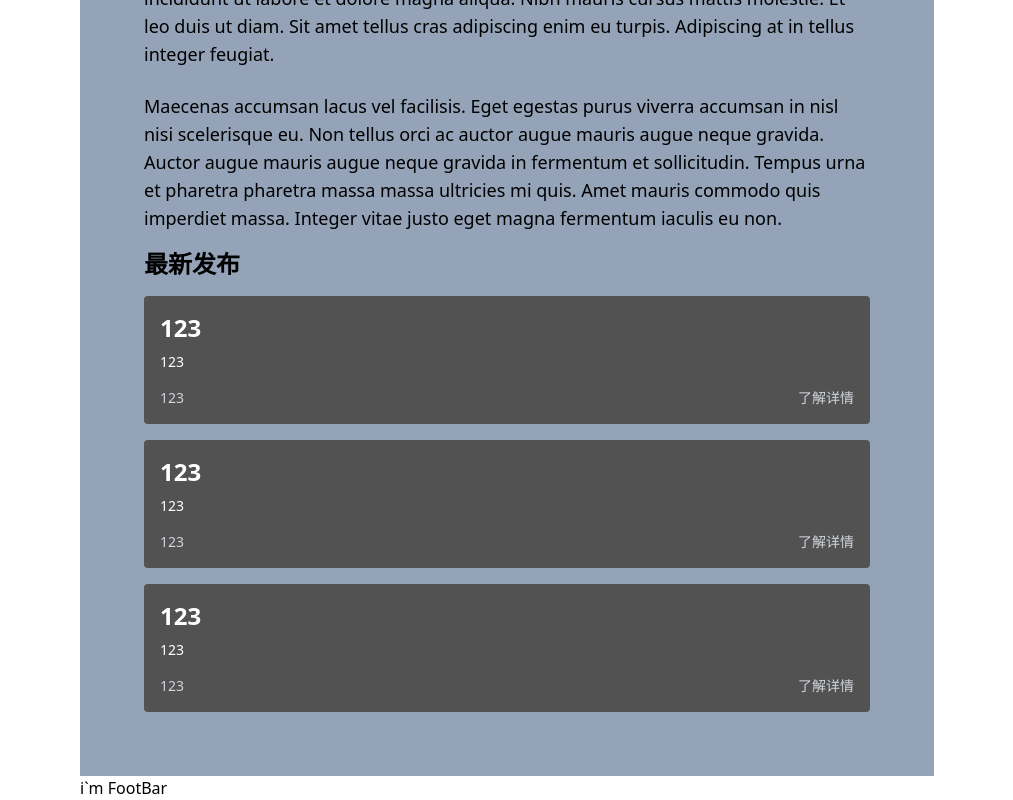
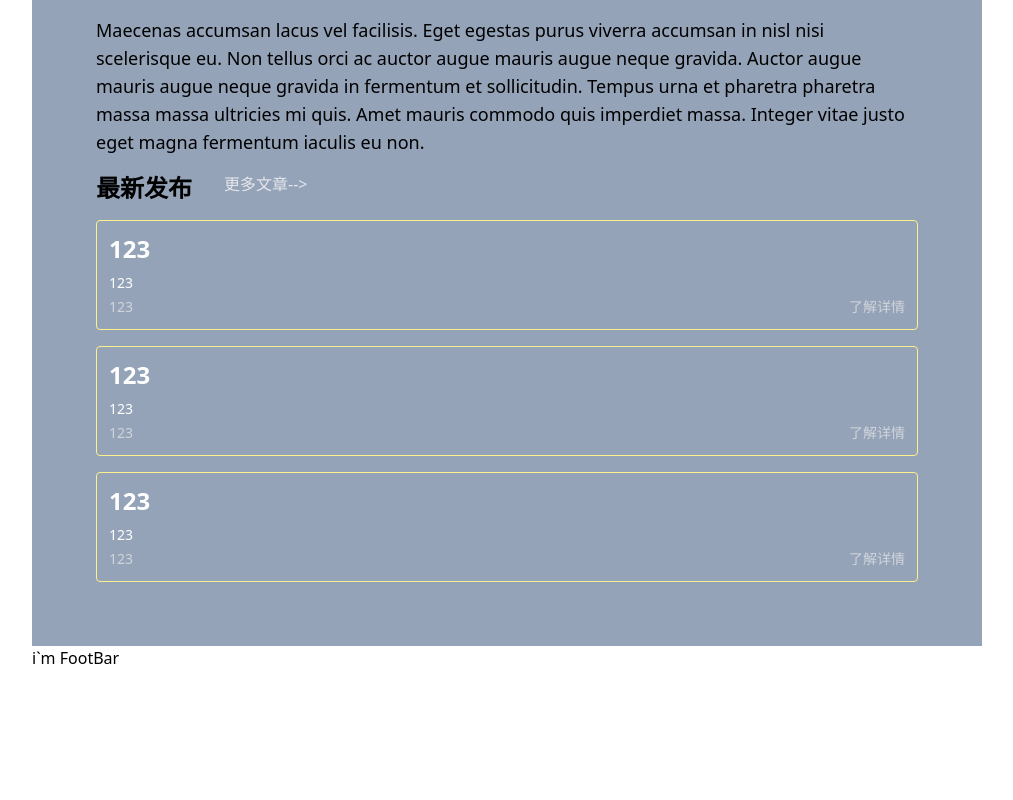
Before and after one commit to JeffreyZhu0201/NanoPress, a React (Create React App) app in the folder jeffreysblogfronted/: page /home in a window 1280 px wide. Shown: the part 756-1556 px from the top of the page, without its empty margins (133-1146 px from the left). After the commit the page ends 1426 px from the top, so only its background shows below. Built offline with nearby package versions, Linux system fonts and the light colour scheme.

Commit message:
优化样式

```diff
--- a/jeffreysblogfronted/src/App.tsx
+++ b/jeffreysblogfronted/src/App.tsx
@@ -60,7 +60,7 @@ function App() {
   return (
     <Router>
       <div className="App">
-        <div className='max-w-[854px] m-auto'>
+        <div className='max-w-[950px] m-auto'>
           <NavBar />
 
           <Routes>
--- a/jeffreysblogfronted/src/components/ArticleCard.tsx
+++ b/jeffreysblogfronted/src/components/ArticleCard.tsx
@@ -2,7 +2,7 @@
  * @Author: JeffreyZhu 1624410543@qq.com
  * @Date: 2024-11-26 15:46:51
  * @LastEditors: JeffreyZhu 1624410543@qq.com
- * @LastEditTime: 2024-11-27 20:19:52
+ * @LastEditTime: 2024-11-27 21:50:27
  * @FilePath: \JeffreysBlog\jeffreysblogfronted\src\components\ArticleCard.tsx
  * @Description: File Description Here...
  *
@@ -16,11 +16,11 @@ import React from "react"
 function ArticleCard(props:{title:string,intro:string,date:string}){
 
     return (
-        <div className="bg-neutral-600 border-white border-1.5 rounded">
-            <div className="m-4 flex flex-col">
+        <div className="bg-transparent border-yellow-200 rounded border">
+            <div className="m-3 flex flex-col">
                 <h1 className="text-xl md:text-2xl font-bold text-white truncate md:mb-2">{props.title}</h1>
-                <div className="box line-clamp-1 md:line-clamp-2 text-sm font-thin text-white">{props.intro}</div>
-                <div className="grid grid-cols-2 mt-2 md:mt-4">
+                <div className="line-clamp-1 text-sm font-thin text-white">{props.intro}</div>
+                <div className="grid grid-cols-2 mt-1">
                     <div className="float-start text-gray-300 text-sm">{props.date}</div>
                     <div className="float-start text-right text-gray-300 text-sm cursor-pointer hover:text-slate-100 transition-colors">了解详情</div>
                 </div>
--- a/jeffreysblogfronted/src/components/NavBar.tsx
+++ b/jeffreysblogfronted/src/components/NavBar.tsx
@@ -22,7 +22,7 @@ function NavBar(){
     }
 
     return (
-        <div className="flex justify-between items-center h-24 md:h-36 w-full mx-auto px-4 text-white bg-slate-600 md:px-10">
+        <div className="flex justify-between items-center h-20 md:h-24 w-full mx-auto px-4 text-white bg-slate-600 md:px-10">
             <h1 className="w-full text-3xl font-bold text-[#00df9a]">Jeffrey's Blog</h1>
 
             <ul className='hidden md:flex font-bold text-lg'>
--- a/jeffreysblogfronted/src/pages/Homepage.tsx
+++ b/jeffreysblogfronted/src/pages/Homepage.tsx
@@ -2,7 +2,7 @@
  * @Author: JeffreyZhu 1624410543@qq.com
  * @Date: 2024-11-25 20:51:21
  * @LastEditors: JeffreyZhu 1624410543@qq.com
- * @LastEditTime: 2024-11-27 19:45:46
+ * @LastEditTime: 2024-11-27 22:10:24
  * @FilePath: \JeffreysBlog\jeffreysblogfronted\src\pages\Homepage.tsx
  * @Description: File Description Here...
  *
@@ -14,13 +14,13 @@ import Avatar from "../resource/avatar.jpeg"
 import ArticleCard from "../components/ArticleCard"
 
 
-function Homepage():ReactElement{
-
+function Homepage(): ReactElement {
 
     return (
         <div className="Homepage bg-slate-400 w-full flex flex-col p-2 md:p-14">
             <div className="introduction my-12 md:mb-20">
-                <img src={Avatar} alt="" className="border-2 md:border-4 h-14 md:h-20 border-emerald-100 md:border-emerald-300 my-6 rounded-full"/>
+                {/* 介绍板块 */}
+                <img src={Avatar} alt="" className="border-2 md:border-4 h-14 md:h-20 border-emerald-100 md:border-emerald-300 my-6 rounded-full" />
                 <p className="text-3xl font-extrabold md:text-4xl my-6">Hi,I am Jeffrey Zhu</p>
                 <p className="text-xl font-sans my-6 ">A software engineer and open-source advocate enjoying the sunny life in Barcelona, Spain.</p>
 
@@ -32,14 +32,19 @@ function Homepage():ReactElement{
 
             </div>
 
+            {/* 详细介绍板块 */}
             <div className="p-2">
                 <p className="text-2xl font-bold">My Story</p>
                 <p className="text-base font-light md:text-lg my-6">Lorem ipsum dolor sit amet, consectetur adipiscing elit, sed do eiusmod tempor incididunt ut labore et dolore magna aliqua. Nibh mauris cursus mattis molestie. Et leo duis ut diam. Sit amet tellus cras adipiscing enim eu turpis. Adipiscing at in tellus integer feugiat.</p>
                 <p className="text-base font-light md:text-lg">Maecenas accumsan lacus vel facilisis. Eget egestas purus viverra accumsan in nisl nisi scelerisque eu. Non tellus orci ac auctor augue mauris augue neque gravida. Auctor augue mauris augue neque gravida in fermentum et sollicitudin. Tempus urna et pharetra pharetra massa massa ultricies mi quis. Amet mauris commodo quis imperdiet massa. Integer vitae justo eget magna fermentum iaculis eu non.</p>
             </div>
 
+            {/* 博客板块 */}
             <div className="p-2  grid grid-flow-row gap-4">
-                <p className="text-2xl font-bold">最新发布</p>
+                <div className="flex items-center">
+                    <p className="text-2xl font-bold">最新发布</p>
+                    <p className="ml-8 text-gray-200 mb-auto font-light cursor-pointer hover:text-white transition-colors">更多文章--&gt;</p>
+                </div>
 
                 <ArticleCard title={"123"} intro={"123"} date={"123"}></ArticleCard>
                 <ArticleCard title={"123"} intro={"123"} date={"123"}></ArticleCard>
--- a/jeffreysblogfronted/tailwind.config.js
+++ b/jeffreysblogfronted/tailwind.config.js
@@ -2,7 +2,7 @@
  * @Author: JeffreyZhu 1624410543@qq.com
  * @Date: 2024-11-25 21:33:44
  * @LastEditors: JeffreyZhu 1624410543@qq.com
- * @LastEditTime: 2024-11-25 21:34:08
+ * @LastEditTime: 2024-11-27 21:44:41
  * @FilePath: \JeffreysBlog\jeffreysblogfronted\tailwind.config.js
  * @Description: File Description Here...
  *
@@ -13,6 +13,16 @@ module.exports = {
   content: ["./src/**/*.{js,jsx,ts,tsx}",],
   theme: {
     extend: {},
+    borderWidth: {
+      DEFAULT: '1px',
+      '0': '0',
+      '1': '1px',
+      '2': '2px',
+      '3': '3px',
+      '4': '4px',
+      '6': '6px',
+      '8': '8px',
+    }
   },
   plugins: [],
 }
```
